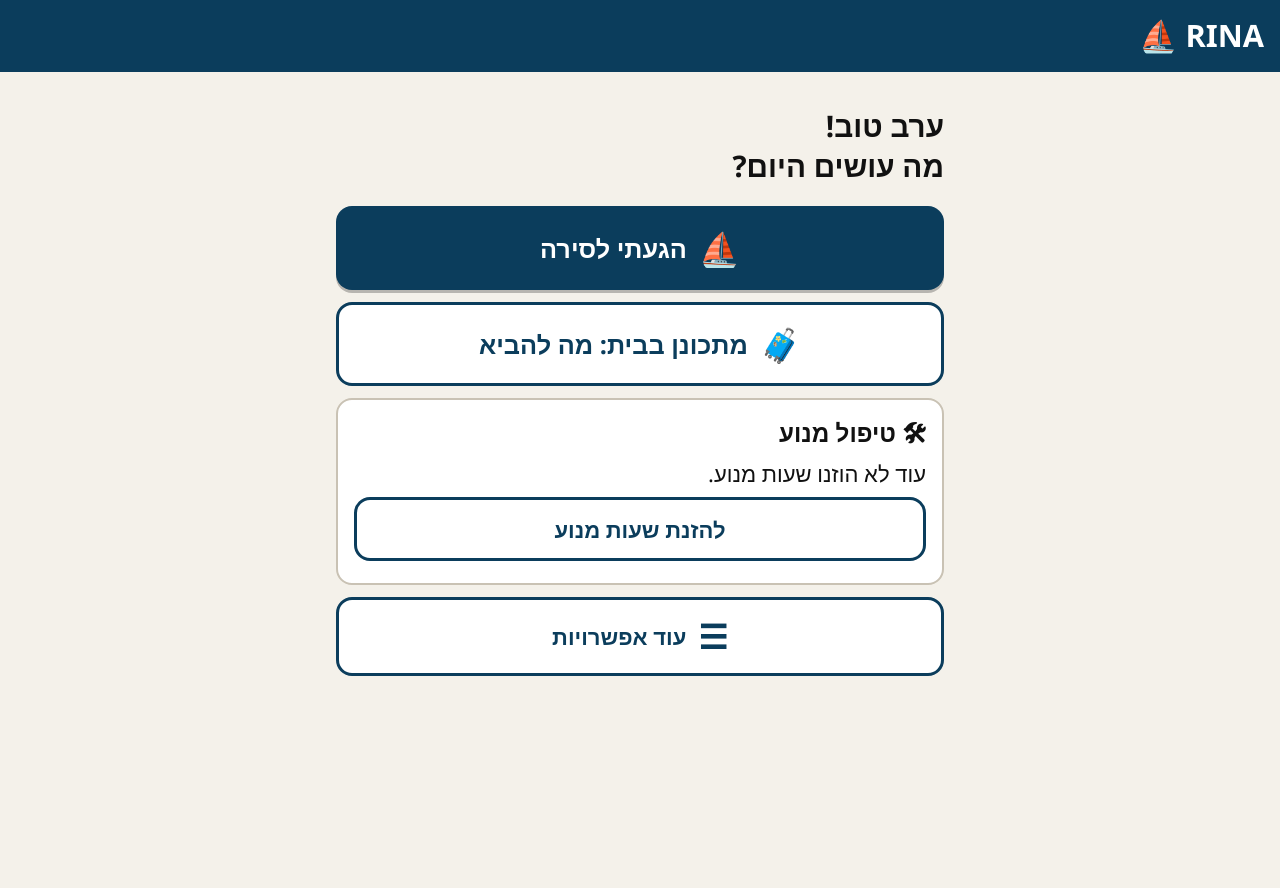
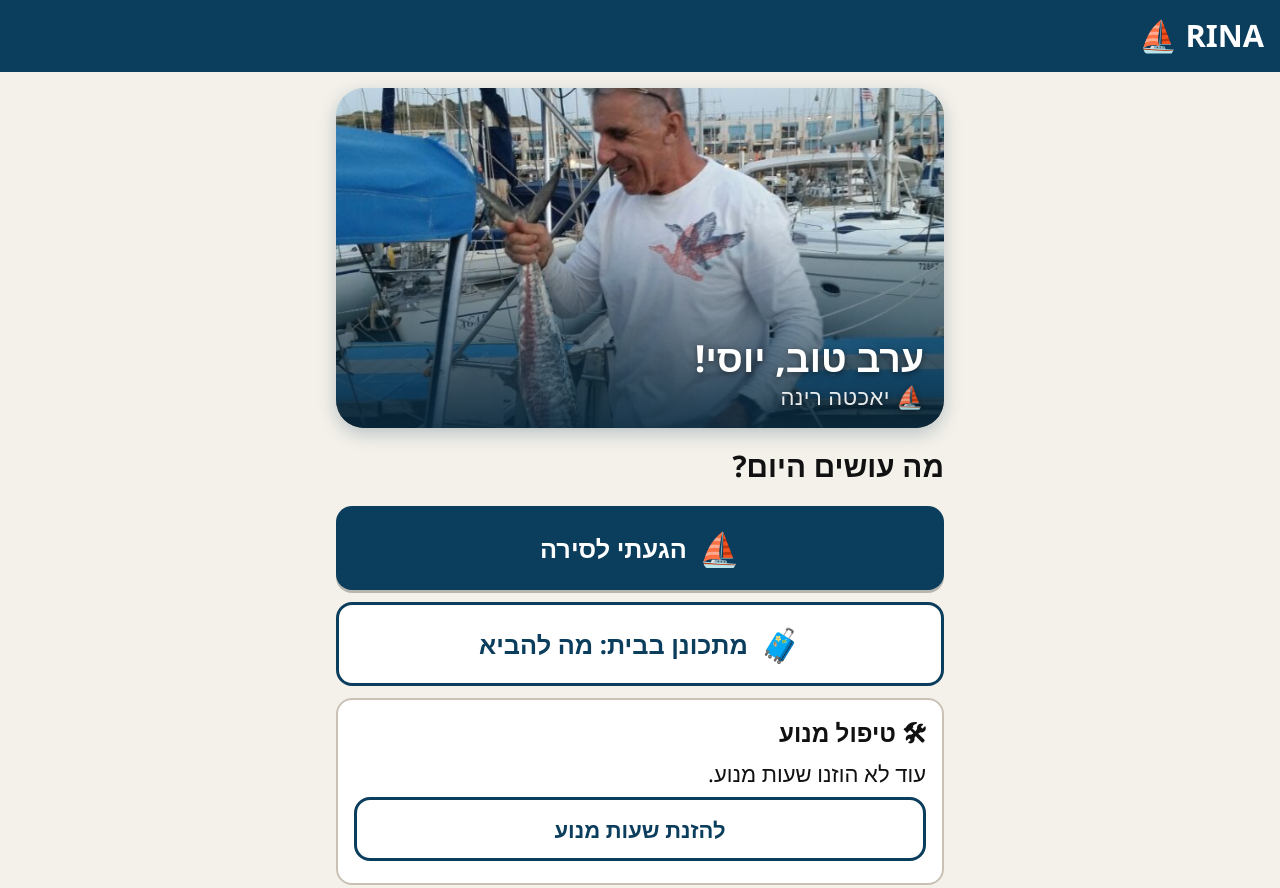
Before and after one commit to issar/rina, a plain HTML site: page index.html in a window 1280 px wide. Shown: the top 888 px of the page. Before the commit the page ends 818 px from the top, so only its background shows below. Drawn offline with Linux system fonts and the light colour scheme.

Commit message:
תמונה אישית בראש מסך הבית וברכה בשם (גרסה 10)
Co-Authored-By: Claude Opus 5.5 <noreply@anthropic.com>

```diff
--- a/css/style.css
+++ b/css/style.css
@@ -158,6 +158,24 @@ textarea { min-height: 120px; resize: vertical; }
 .log-entry { background: #fff; border-right: 6px solid var(--navy); border-radius: 10px; padding: 12px 14px; margin: 10px 0; }
 .log-entry .when { font-size: .85rem; color: var(--muted); }
 
+/* תמונה אישית בראש מסך הבית: מתמזגת לרקע מלמטה, והטקסט עליה על רקע כהה כדי שיהיה קריא */
+.hero {
+  position: relative; margin: -16px -16px 18px; height: 340px; overflow: hidden;
+  border-radius: 0 0 28px 28px; box-shadow: 0 6px 18px rgba(11, 61, 92, .25);
+}
+.hero img { width: 100%; height: 100%; object-fit: cover; object-position: 50% 30%; /* הפנים והדג שניהם בתמונה */ display: block; }
+.hero::after {
+  content: ''; position: absolute; inset: 0;
+  background: linear-gradient(to top, rgba(8, 40, 61, .88) 0%, rgba(8, 40, 61, .35) 38%, rgba(8, 40, 61, 0) 60%);
+}
+.hero-text {
+  position: absolute; z-index: 1; right: 20px; left: 20px; bottom: 16px;
+  color: #fff; display: flex; flex-direction: column; text-shadow: 0 2px 6px rgba(0, 0, 0, .5);
+}
+.hero-hello { font-size: 1.7rem; font-weight: 800; line-height: 1.2; }
+.hero-boat { font-size: 1rem; opacity: .9; letter-spacing: .02em; }
+@media (min-width: 672px) { .hero { margin: 0 0 18px; border-radius: 28px; } }
+
 /* היסטוריה לפי ימים: שורה לכל יום, נפתחת בלחיצה */
 .day { background: #fff; border: 2px solid var(--navy); border-radius: 14px; margin: 12px 0; }
 .day summary { -webkit-user-select: none; user-select: none; -webkit-touch-callout: none; list-style: none; cursor: pointer; padding: 14px 16px; min-height: 76px; display: flex; flex-direction: column; justify-content: center; position: relative; padding-left: 44px; }
--- a/js/features/home.js
+++ b/js/features/home.js
@@ -16,12 +16,18 @@ function greeting() {
   return 'ערב טוב';
 }
 
+// תמונה אישית בראש מסך הבית בלבד. בשאר המסכים אין תמונה, כדי שהכפתורים והרשימות יישארו קריאים.
+const hero = () => `<div class="hero" aria-hidden="true">
+    <img src="img/hero.jpg" alt="">
+    <div class="hero-text"><span class="hero-hello">${greeting()}, יוסי!</span><span class="hero-boat">⛵ יאכטה רינה</span></div>
+  </div>`;
+
 function home() {
   const S = state();
   if (S.visit) {
     return {
       title: 'RINA ⛵',
-      html: `<p class="step-q">${greeting()}!<br>אתה באמצע ביקור בסירה.</p>
+      html: `${hero()}<p class="step-q">אתה באמצע ביקור בסירה.</p>
         ${btn('resumeVisit', 'ממשיכים מאיפה שעצרנו', { cls: 'ok', ico: '➜' })}
         ${btn('cancelVisit', 'לבטל את הביקור ולהתחיל מחדש', { cls: 'secondary small' })}`,
     };
@@ -31,7 +37,7 @@ function home() {
   const urgent = `${openItemsCard(S)}${anomalyCard(S)}${si && si.level !== 'good' ? engineCard(S) : ''}${fuelCard(S)}${si ? '' : engineCard(S)}`;
   return {
     title: 'RINA ⛵',
-    html: `<p class="step-q">${greeting()}!<br>מה עושים היום?</p>
+    html: `${hero()}<p class="step-q">מה עושים היום?</p>
       ${btn('startVisit', 'הגעתי לסירה', { ico: '⛵' })}
       ${navBtn('bring', `מתכונן בבית: מה להביא${S.bring.length ? ` (${S.bring.length})` : ''}`, { cls: 'secondary', ico: '🧳' })}
       ${urgent}
--- a/js/version.js
+++ b/js/version.js
@@ -1,2 +1,2 @@
 // מספר הגרסה שמוצג בתחתית "עוד אפשרויות". מעלים אותו בכל פרסום, כדי לדעת מה רץ בטלפון.
-export const APP_VERSION = '9';
+export const APP_VERSION = '10';
```
Also changed, not shown: img/hero.jpg (added).
